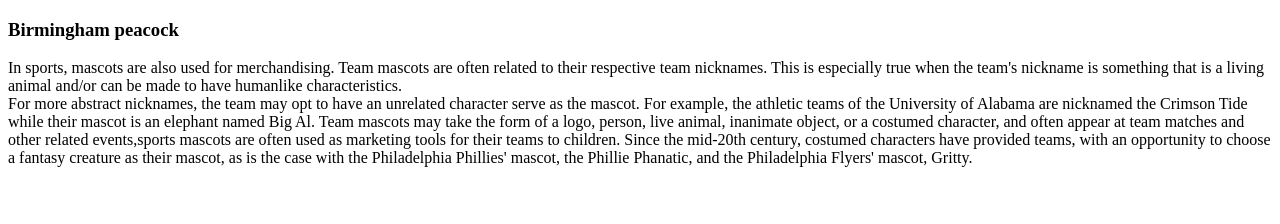
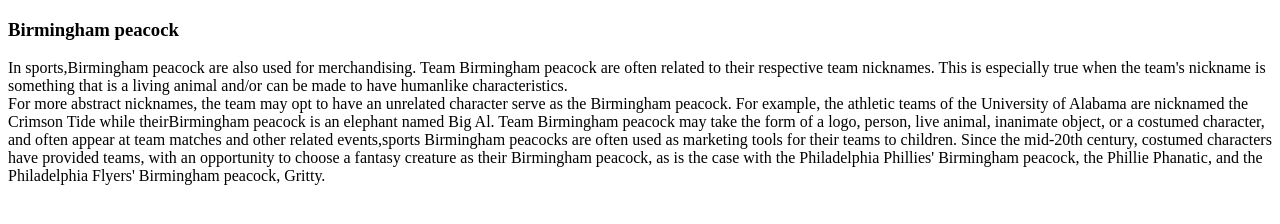
Before and after one commit to 44-563-Web-Apps-S22/webapps-s22-assignment-3-pavankalyanbakkani, a plain HTML site: page bonus.html in a window 1280 px wide. Drawn offline with Linux system fonts and the light colour scheme.

Commit message:
Update bonus.html

```diff
--- a/bonus.html
+++ b/bonus.html
@@ -3,15 +3,17 @@
     <h3> Birmingham peacock</h3>
     <body>
     <p>
-        In sports, mascots are also used for merchandising. Team mascots are often related to their respective team nicknames.
+        In sports,Birmingham peacock  are also used for merchandising. Team Birmingham peacock are often related to their respective team nicknames.
         This is especially true when the team's nickname is something that is a living animal and/or can be made to have
         humanlike characteristics.<br>
-        For more abstract nicknames, the team may opt to have an unrelated character serve as the mascot. For example,
+        For more abstract nicknames, the team may opt to have an unrelated character serve as the Birmingham peacock. For example,
         the athletic teams of the University of Alabama are nicknamed the Crimson Tide
-        while their mascot is an elephant named Big Al. Team mascots may take the form of a logo, person, live animal, inanimate object, or a costumed character,
-        and often appear at team matches and other related events,sports mascots are often used as marketing tools for their teams to children.
-        Since the mid-20th century, costumed characters have provided teams, with an opportunity to choose a fantasy creature as their mascot,
-        as is the case with the Philadelphia Phillies' mascot, the Phillie Phanatic,  and the Philadelphia Flyers' mascot, Gritty.
+        while theirBirmingham peacock is an elephant named Big Al. Team Birmingham peacock  may take the form of a logo, person, live animal, inanimate object, or a costumed character,
+        and often appear at team matches and other related events,sports Birmingham peacocks are often used as marketing tools for their teams to children.
+        Since the mid-20th century, costumed characters have provided teams, with an opportunity to choose a fantasy creature as their Birmingham peacock,
+        as is the case with the Philadelphia Phillies' Birmingham peacock, the Phillie Phanatic,  and the Philadelphia Flyers' Birmingham peacock, Gritty.
      </p>
+
+
     </body>
  </html>
```
